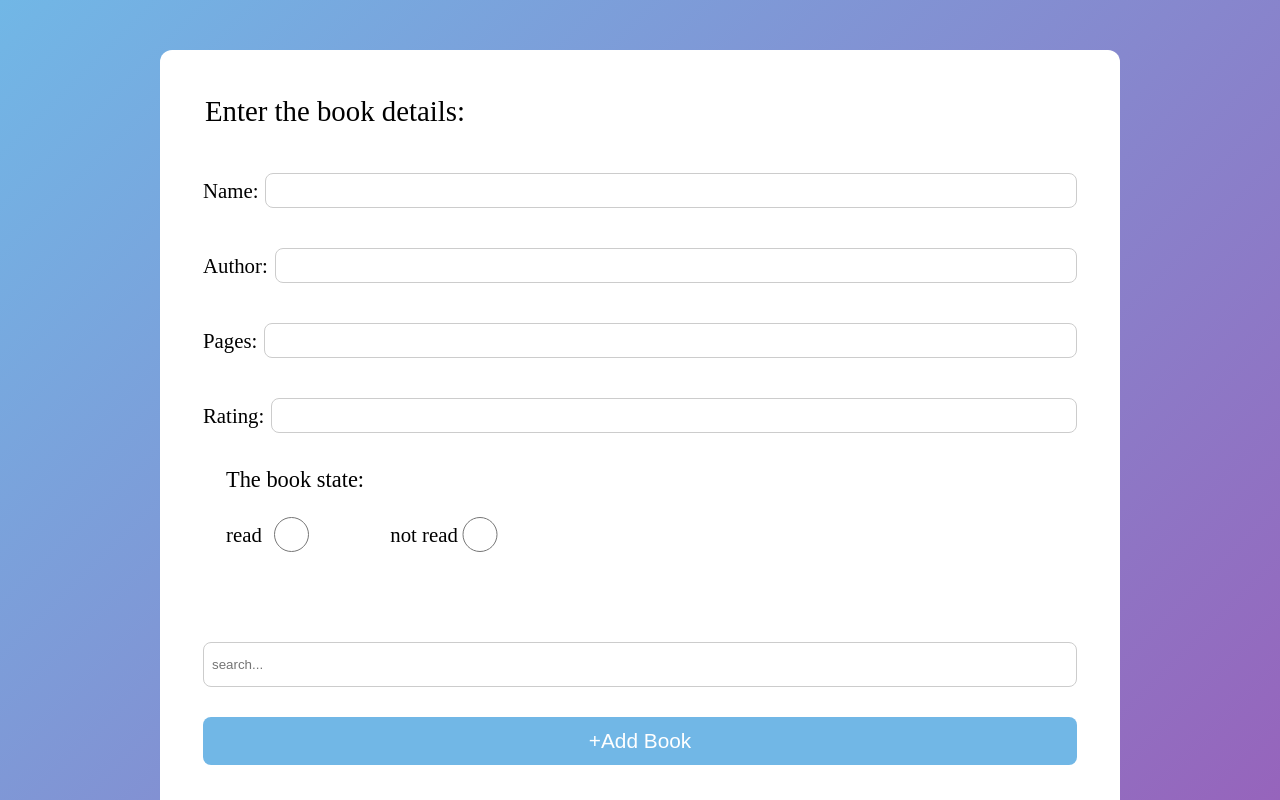
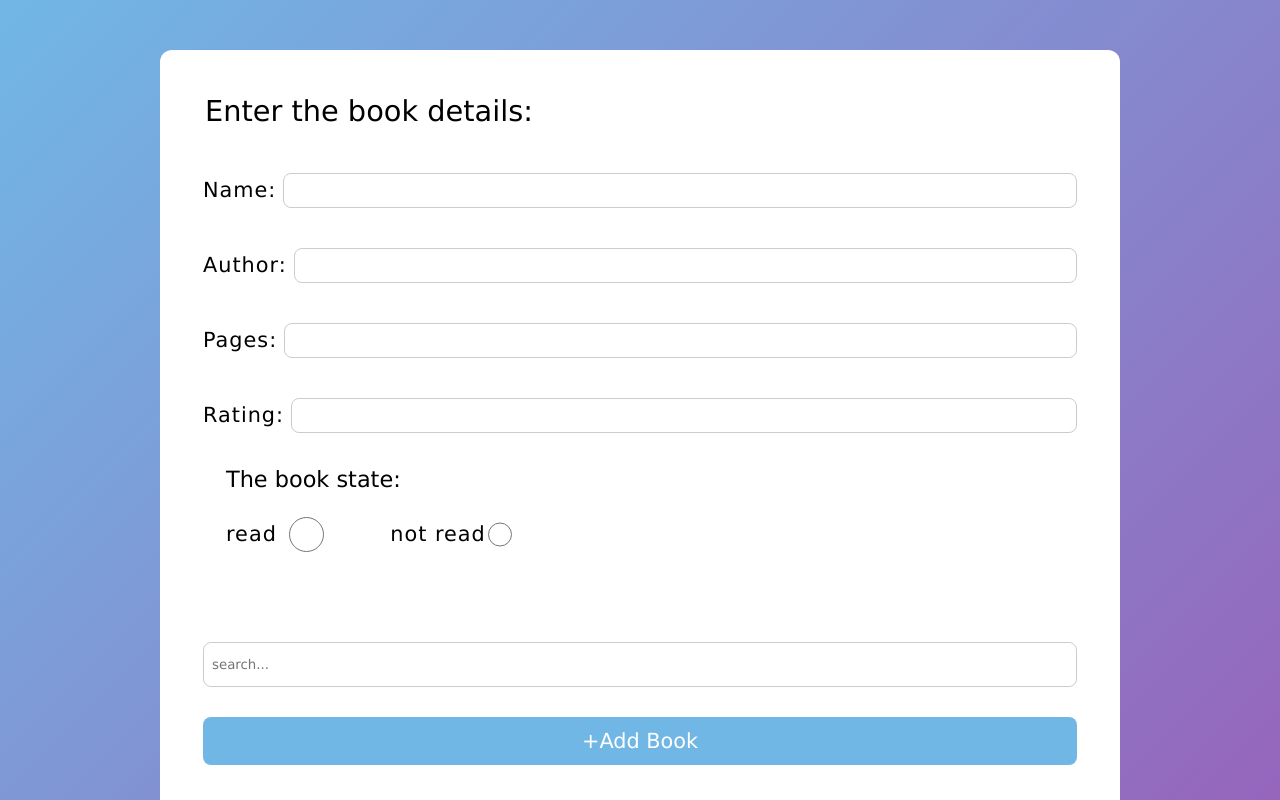
Before and after one commit to mmx10d/Library-system-from-mohamad, a plain HTML site: page index.html in a window 1280 px wide. Shown: the top 800 px of the page. Drawn offline with Linux system fonts and the light colour scheme.

Commit message:
new font update and some ui improve

```diff
--- a/css/style.css
+++ b/css/style.css
@@ -2,8 +2,13 @@
   margin: 0;
   padding: 0;
   box-sizing: border-box;
+  font-family: 'Lucida Sans', 'Lucida Sans Regular', 'Lucida Grande', 'Lucida Sans Unicode', Geneva, Verdana, sans-serif;
 }
-
+::selection {
+  background-color: #71b7e6;
+  color: #9b59b6;
+  text-shadow: 0 0 1px white;
+}
 .background {
   display: flex;
   flex-direction: column;
@@ -225,4 +230,8 @@
   box-shadow: 0 0 5px black;
 }
 
+label {
+  letter-spacing: 1px;
+}
+
 /*//// UI Imporve //////*/
```
